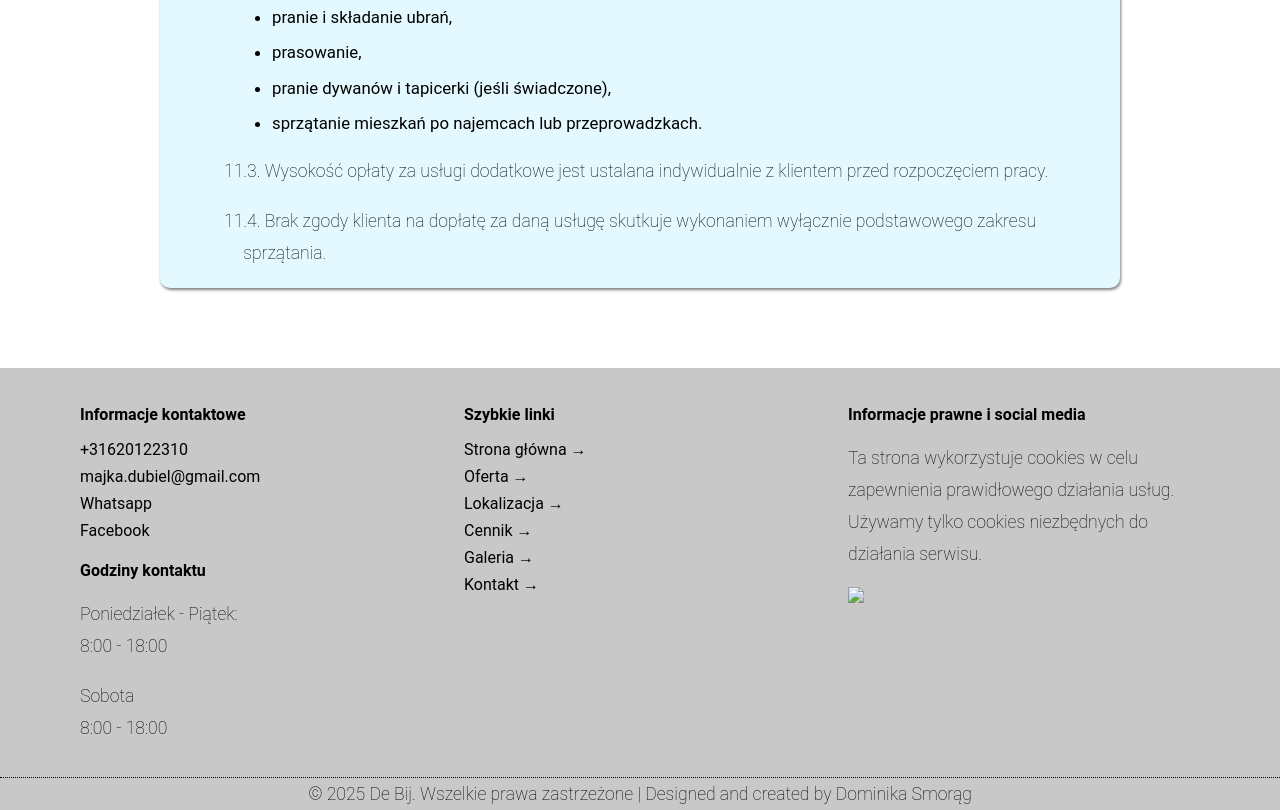
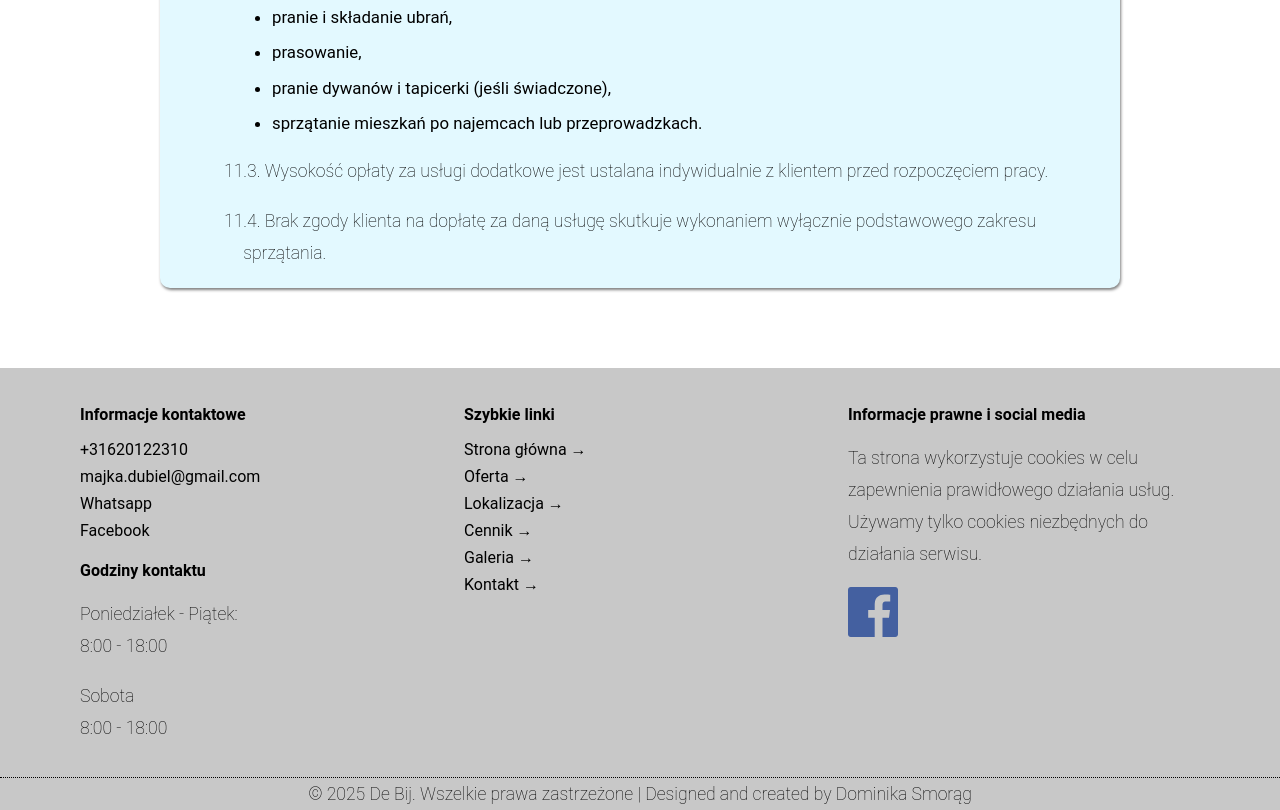
Before and after one commit to dominikasmorag/de-bij-demo, a plain HTML site: page pl/regulations.html in a window 1280 px wide. Shown: the part 2955-3765 px from the top of the page. Drawn offline with Linux system fonts and the light colour scheme; files whose address does not match are found by name; a web font is replaced by a local one.

Commit message:
facebook icon fixed

```diff
--- a/pl/regulations.html
+++ b/pl/regulations.html
@@ -150,7 +150,7 @@ Ta strona korzysta z plików cookies w celu prawidłowego działania oraz ulepsz
         <div>
             <h4 class="footer-header">Informacje prawne i social media</h4>
             <p>Ta strona wykorzystuje cookies w celu zapewnienia prawidłowego działania usług. Używamy tylko cookies niezbędnych do działania serwisu.</p>
-            <a href="https://www.facebook.com/profile.php?id=61568734544831" target="_blank"><img class="footer-facebook-icon" src="images/icons/facebook-color-svgrepo-com.svg"></a>
+            <a href="https://www.facebook.com/profile.php?id=61568734544831" target="_blank"><img class="footer-facebook-icon" src="../images/icons/facebook-color-svgrepo-com.svg"></a>
         </div>
     </div>
     <div class="copyright">
```
Also changed, not shown: nl/regulations.html (+1 -1 lines).
